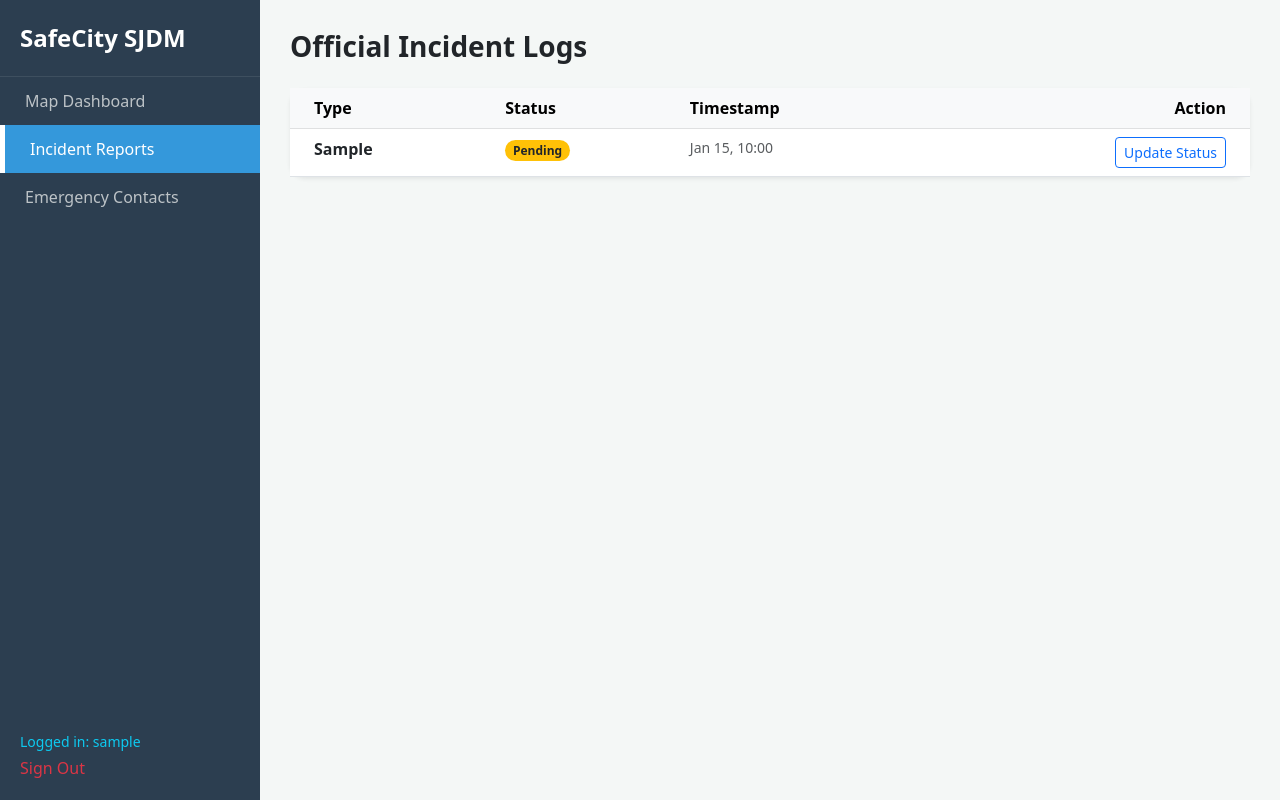
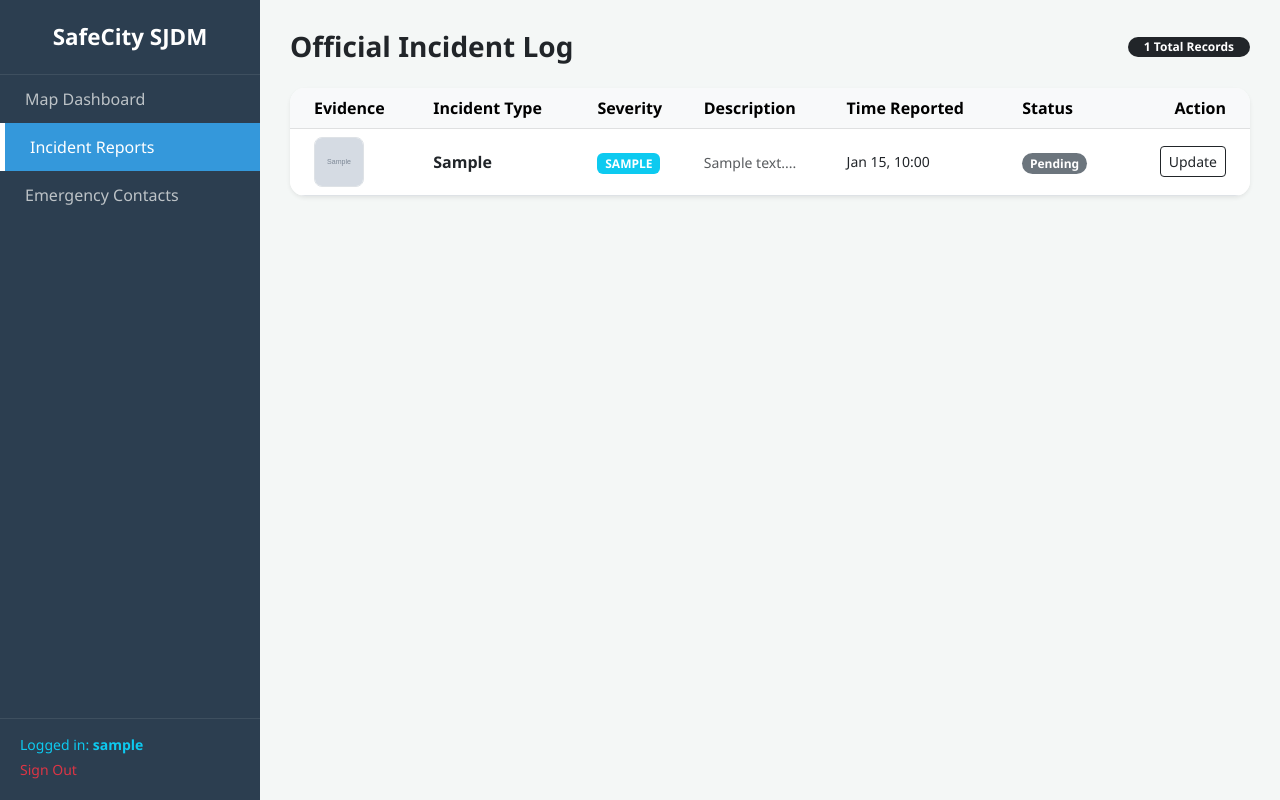
Before and after one commit to rframos/crime-reporting-system, a Flask app: page /reports in a window 1280 px wide. Run offline with Flask 3, Linux system fonts and the light colour scheme; a user stored in the database is signed in; tables that the repository leaves empty hold one stand-in row (values such as "Sample post"); grey boxes marked "Sample" are stand-in pictures.

Commit message:
Update reports.html

```diff
--- a/templates/reports.html
+++ b/templates/reports.html
@@ -2,54 +2,90 @@
 <html lang="en">
 <head>
     <meta charset="UTF-8">
-    <title>SafeCity | Reports</title>
+    <meta name="viewport" content="width=device-width, initial-scale=1.0">
+    <title>SafeCity SJDM | Reports</title>
     <link href="https://cdn.jsdelivr.net/npm/bootstrap@5.3.0/dist/css/bootstrap.min.css" rel="stylesheet">
     <style>
-        body { background: #f4f7f6; }
-        .sidebar { height: 100vh; background: #2c3e50; color: white; padding: 20px 0; position: fixed; width: 260px; }
-        .sidebar-brand { font-weight: bold; font-size: 1.5rem; padding: 0 20px 20px; border-bottom: 1px solid #3e4f5f; }
+        body { background: #f4f7f6; font-family: 'Segoe UI', Tahoma, Geneva, Verdana, sans-serif; }
+        .sidebar { height: 100vh; background: #2c3e50; color: white; padding: 20px 0; position: fixed; width: 260px; z-index: 1000; }
+        .sidebar-brand { font-weight: bold; font-size: 1.4rem; padding: 0 20px 20px; border-bottom: 1px solid #3e4f5f; }
         .sidebar a { color: #bdc3c7; text-decoration: none; padding: 12px 25px; display: block; transition: 0.3s; }
         .sidebar a:hover { background: #34495e; color: white; }
         .sidebar a.active { background: #3498db; color: white; border-left: 5px solid #fff; }
         .main-content { margin-left: 260px; padding: 30px; }
-        .card { border: none; border-radius: 15px; }
+        .card { border: none; border-radius: 15px; box-shadow: 0 4px 12px rgba(0,0,0,0.05); overflow: hidden; }
+        .table img { width: 50px; height: 50px; object-fit: cover; border-radius: 8px; border: 1px solid #dee2e6; }
+        .severity-badge { font-size: 0.75rem; text-transform: uppercase; font-weight: bold; }
+        .user-info { position: absolute; bottom: 20px; width: 100%; padding: 0 20px; border-top: 1px solid #3e4f5f; padding-top: 15px; }
     </style>
 </head>
 <body>
     <div class="sidebar">
-        <div class="sidebar-brand">SafeCity SJDM</div>
+        <div class="sidebar-brand text-center">SafeCity SJDM</div>
         <a href="/">Map Dashboard</a>
         <a href="/reports" class="active">Incident Reports</a>
         {% if current_user.role in ['Police', 'Admin'] %}<a href="/heatmap">Crime Heatmap</a>{% endif %}
         <a href="/contacts">Emergency Contacts</a>
         {% if current_user.role == 'Admin' %}<a href="/cnn-admin">CNN Management</a>{% endif %}
-        <div style="position:absolute; bottom:20px; width:100%; padding: 0 20px;">
-            <p class="small mb-1 text-info">Logged in: {{ current_user.username }}</p>
-            <a href="/logout" class="text-danger p-0">Sign Out</a>
+
+        <div class="user-info">
+            <p class="small mb-1 text-info">Logged in: <b>{{ current_user.username }}</b></p>
+            <a href="/logout" class="text-danger p-0 small">Sign Out</a>
         </div>
     </div>
 
     <div class="main-content">
-        <h3 class="fw-bold mb-4">Official Incident Logs</h3>
-        <div class="card shadow-sm">
-            <div class="card-body p-0">
-                <table class="table table-hover mb-0">
+        <div class="d-flex justify-content-between align-items-center mb-4">
+            <h3 class="fw-bold text-dark m-0">Official Incident Log</h3>
+            <span class="badge bg-dark rounded-pill px-3">{{ incidents|length }} Total Records</span>
+        </div>
+
+        <div class="card shadow-sm bg-white">
+            <div class="table-responsive">
+                <table class="table table-hover align-middle mb-0">
                     <thead class="table-light">
                         <tr>
-                            <th class="ps-4">Type</th>
+                            <th class="ps-4">Evidence</th>
+                            <th>Incident Type</th>
+                            <th>Severity</th>
+                            <th>Description</th>
+                            <th>Time Reported</th>
                             <th>Status</th>
-                            <th>Timestamp</th>
                             <th class="text-end pe-4">Action</th>
                         </tr>
                     </thead>
                     <tbody>
                         {% for inc in incidents %}
                         <tr>
-                            <td class="ps-4 fw-bold text-dark">{{ inc.incident_type }}</td>
-                            <td><span class="badge rounded-pill {% if inc.status == 'Pending' %}bg-warning text-dark{% else %}bg-success{% endif %}">{{ inc.status }}</span></td>
-                            <td class="text-muted small">{{ inc.created_at.strftime('%b %d, %H:%M') }}</td>
+                            <td class="ps-4">
+                                {% if inc.image_url %}
+                                <a href="/static/uploads/{{ inc.image_url }}" target="_blank">
+                                    <img src="/static/uploads/{{ inc.image_url }}" alt="Proof">
+                                </a>
+                                {% else %}
+                                <div class="bg-light text-muted small d-flex align-items-center justify-content-center" style="width:50px; height:50px; border-radius:8px;">
+                                    None
+                                </div>
+                                {% endif %}
+                            </td>
+                            <td><span class="fw-bold">{{ inc.incident_type }}</span></td>
+                            <td>
+                                <span class="badge severity-badge
+                                    {% if inc.severity == 'Critical' or inc.severity == 'High' %}bg-danger
+                                    {% elif inc.severity == 'Medium' %}bg-warning text-dark
+                                    {% else %}bg-info{% endif %}">
+                                    {{ inc.severity }}
+                                </span>
+                            </td>
+                            <td><small class="text-muted">{{ inc.description[:40] }}...</small></td>
+                            <td class="small">{{ inc.created_at.strftime('%b %d, %H:%M') }}</td>
+                            <td>
+                                <span class="badge rounded-pill {% if inc.status == 'Pending' %}bg-secondary{% else %}bg-success{% endif %}">
+                                    {{ inc.status }}
+                                </span>
+                            </td>
                             <td class="text-end pe-4">
-                                <button onclick="changeStatus({{ inc.id }})" class="btn btn-sm btn-outline-primary">Update Status</button>
+                                <button onclick="changeStatus({{ inc.id }})" class="btn btn-sm btn-outline-dark">Update</button>
                             </td>
                         </tr>
                         {% endfor %}
@@ -58,12 +94,19 @@
             </div>
         </div>
     </div>
+
     <script>
         function changeStatus(id) {
-            const s = prompt("Change status to: Pending, Responded, or Closed?");
+            const s = prompt("Update Status (Pending, Responded, Resolved, or Closed):");
             if(s) {
-                const f = new FormData(); f.append('status', s);
-                fetch(`/api/incident/${id}/status`, { method: 'POST', body: f }).then(() => location.reload());
+                const f = new FormData();
+                f.append('status', s);
+                fetch(`/api/incident/${id}/status`, { method: 'POST', body: f })
+                .then(res => res.json())
+                .then(data => {
+                    if(data.status === 'success') location.reload();
+                    else alert("Permission Denied.");
+                });
             }
         }
     </script>
```
